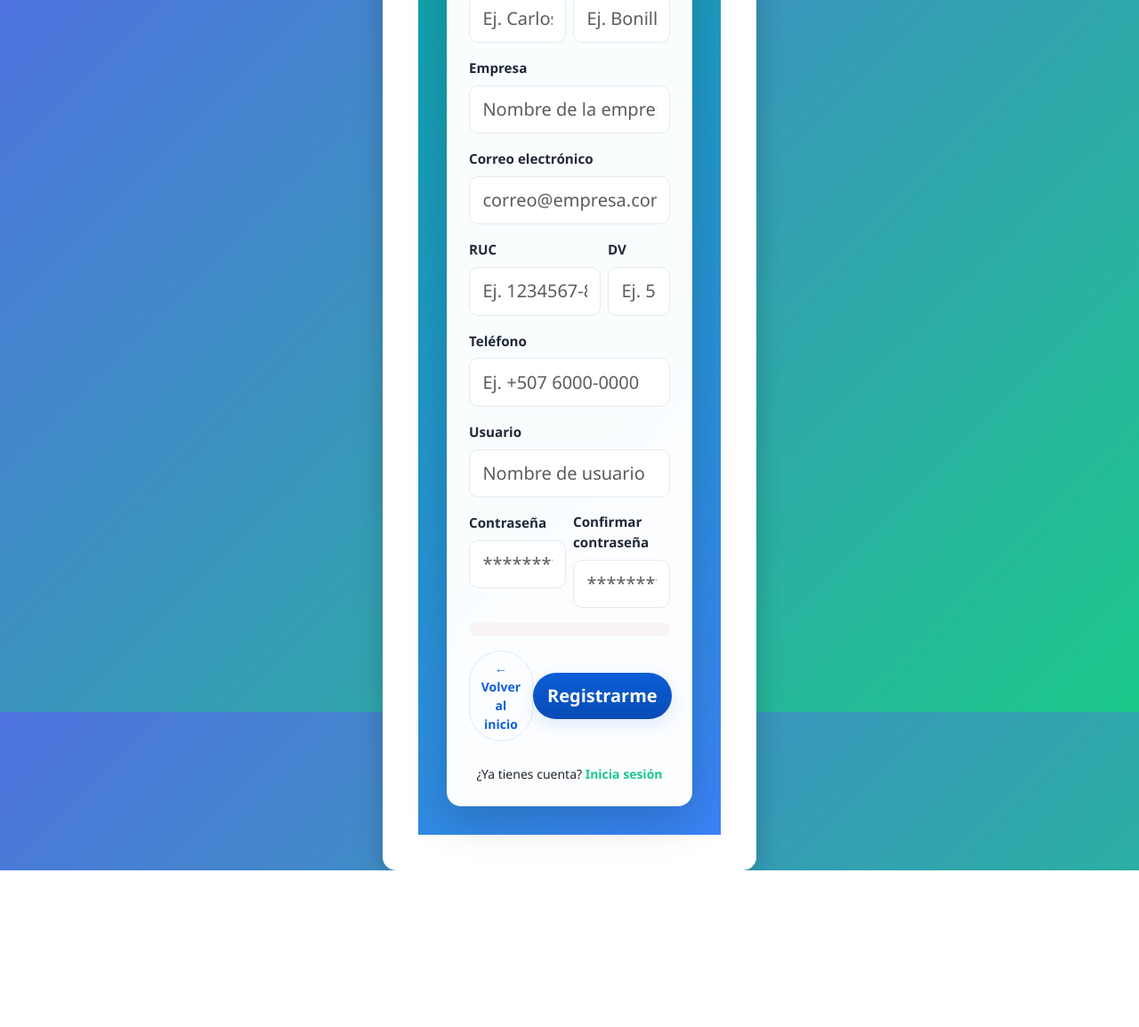
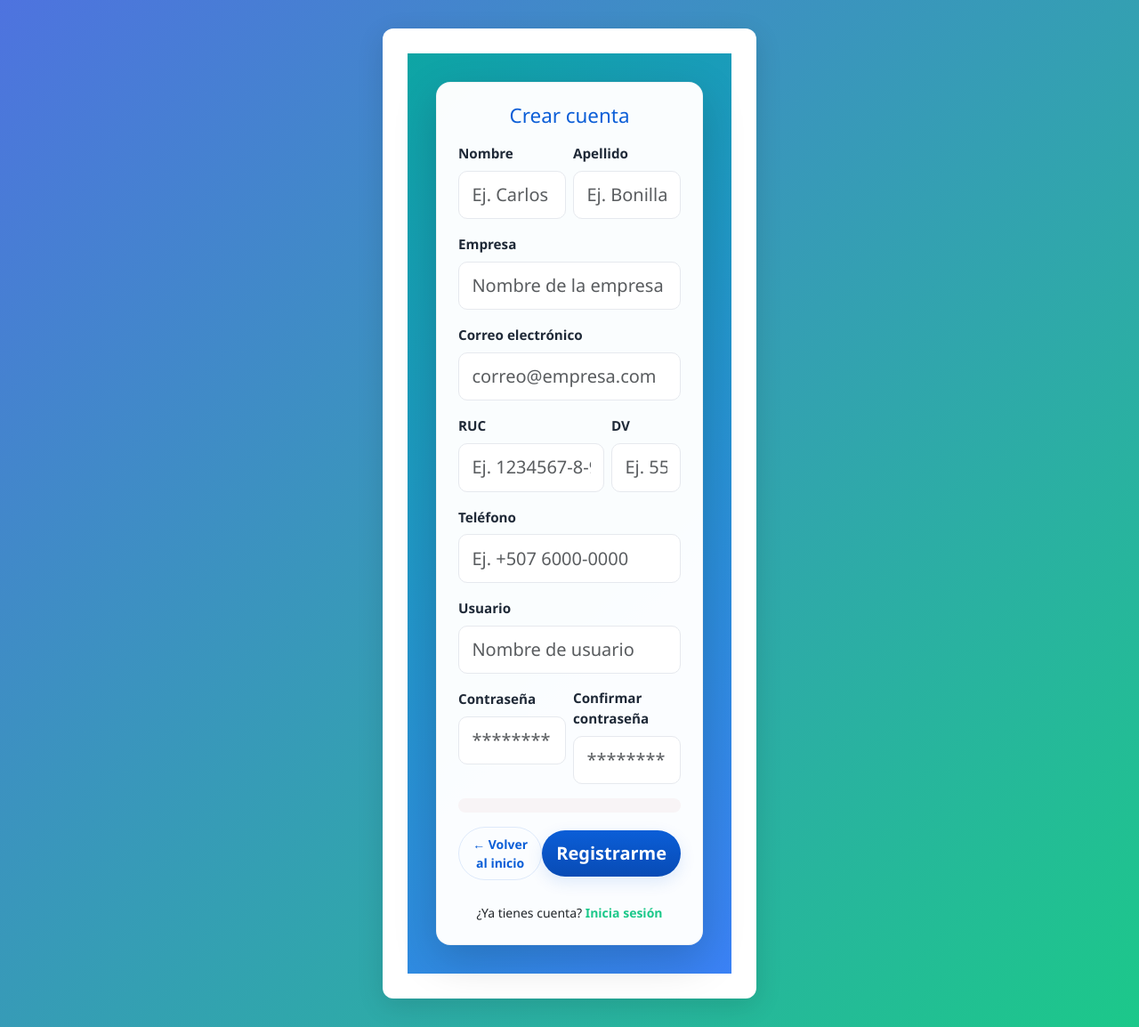
Before and after one commit to cbonilla3189/inventario_app, a Flask app: page /register in a window 1280 px wide. Shown: the whole page at 89% size. Before the commit the page ends 978 px from the top, so only its background shows below. Run offline with Flask 2, Linux system fonts and the light colour scheme.

Commit message:
Refactor styles in auth_base.html for consistency

```diff
--- a/templates/auth_base.html
+++ b/templates/auth_base.html
@@ -5,32 +5,38 @@
   <title>{% block title %}Inventario App{% endblock %}</title>
   <link href="https://cdn.jsdelivr.net/npm/bootstrap@5.3.2/dist/css/bootstrap.min.css" rel="stylesheet">
   <style>
+    /* Fondo y tipografía globales, no forzar centrado */
     body {
       background: linear-gradient(135deg, #4e73df, #1cc88a);
       font-family: "Segoe UI", Arial, sans-serif;
-      display: flex;
-      justify-content: center;
-      align-items: center;
-      height: 100vh;
+      min-height: 100vh;
       margin: 0;
+      padding: 2rem;
+      color: #222;
     }
+
+    /* Contenedor por defecto para páginas de autenticación */
     .auth-container {
       background: #fff;
-      padding: 40px;
-      border-radius: 15px;
-      box-shadow: 0 8px 30px rgba(0,0,0,0.2);
+      padding: 28px;
+      border-radius: 12px;
+      box-shadow: 0 8px 30px rgba(0,0,0,0.12);
       width: 100%;
       max-width: 420px;
+      margin: 0 auto; /* centrar horizontalmente, no verticalmente */
     }
+
     .auth-title {
       text-align: center;
-      margin-bottom: 25px;
+      margin-bottom: 18px;
       color: #333;
     }
+
     .form-control {
       border-radius: 8px;
       padding: 10px 12px;
     }
+
     .btn-primary {
       background-color: #4e73df;
       border: none;
@@ -39,21 +45,29 @@
       padding: 12px;
       font-weight: 500;
     }
+
     .btn-primary:hover {
       background-color: #3756b0;
     }
+
     .text-center a {
       color: #1cc88a;
       text-decoration: none;
     }
+
     .text-center a:hover {
       text-decoration: underline;
     }
+
+    /* Bloque opcional que las páginas pueden sobrescribir */
+    {% block extra_base_styles %}{% endblock %}
   </style>
 </head>
 <body>
+  {% block body_start %}{% endblock %}
   <div class="auth-container">
     {% block content %}{% endblock %}
   </div>
+  {% block body_end %}{% endblock %}
 </body>
 </html>
```
